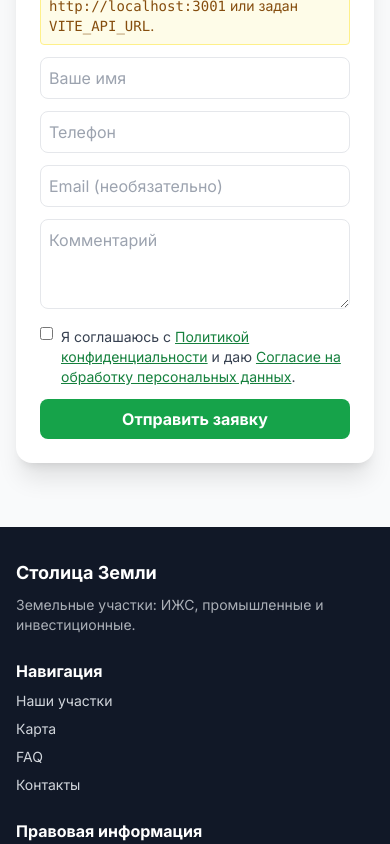
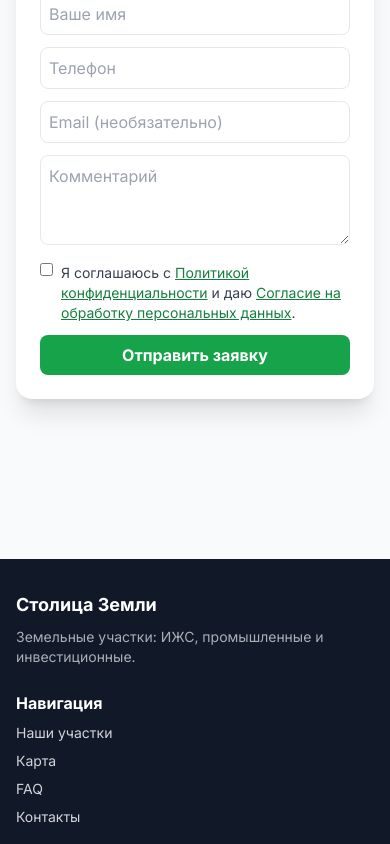
Before and after one commit to artem-boom23/Land, a React (Vite) app: page / in a window 390 px wide. Shown: the part 6599-7443 px from the top of the page. Built offline with nearby package versions, Linux system fonts and the light colour scheme; no server answers.

Commit message:
fix: scroll to top on route change for mobile

```diff
--- a/src/components/Layout.jsx
+++ b/src/components/Layout.jsx
@@ -1,16 +1,41 @@
+import { useEffect } from "react";
 import Header from "./Header";
 import Footer from "./Footer";
 import ScrollToTop from "./ScrollToTop";
 import CookieConsent from "./CookieConsent";
+import { useLocation } from "react-router-dom";
 
 export default function Layout({ children }) {
+  const { pathname } = useLocation();
+  const isHome = pathname === "/";
+
+  useEffect(() => {
+    window.scrollTo(0, 0);
+  }, [pathname]);
+
+  const mainPad = isHome ? "pt-0" : "pt-16";
+
   return (
-    <>
+    <div className="min-h-screen flex flex-col bg-gray-50">
       <Header />
-      <main className="pt-16">{children}</main>
+      <main className={`min-h-[60vh] flex-1 ${mainPad} pb-24 bg-gray-50`}>
+        {children}
+      </main>
       <ScrollToTop />
       <Footer />
       <CookieConsent />
-    </>
+    </div>
   );
 }
+
+// export default function Layout({ children }) {
+//   return (
+//     <>
+//       <Header />
+//       <main className="min-h-[60vh]  pt-19 pb-24 bg-gray-50">{children}</main>
+//       <ScrollToTop />
+//       <Footer />
+//       <CookieConsent />
+//     </>
+//   );
+// }
```
